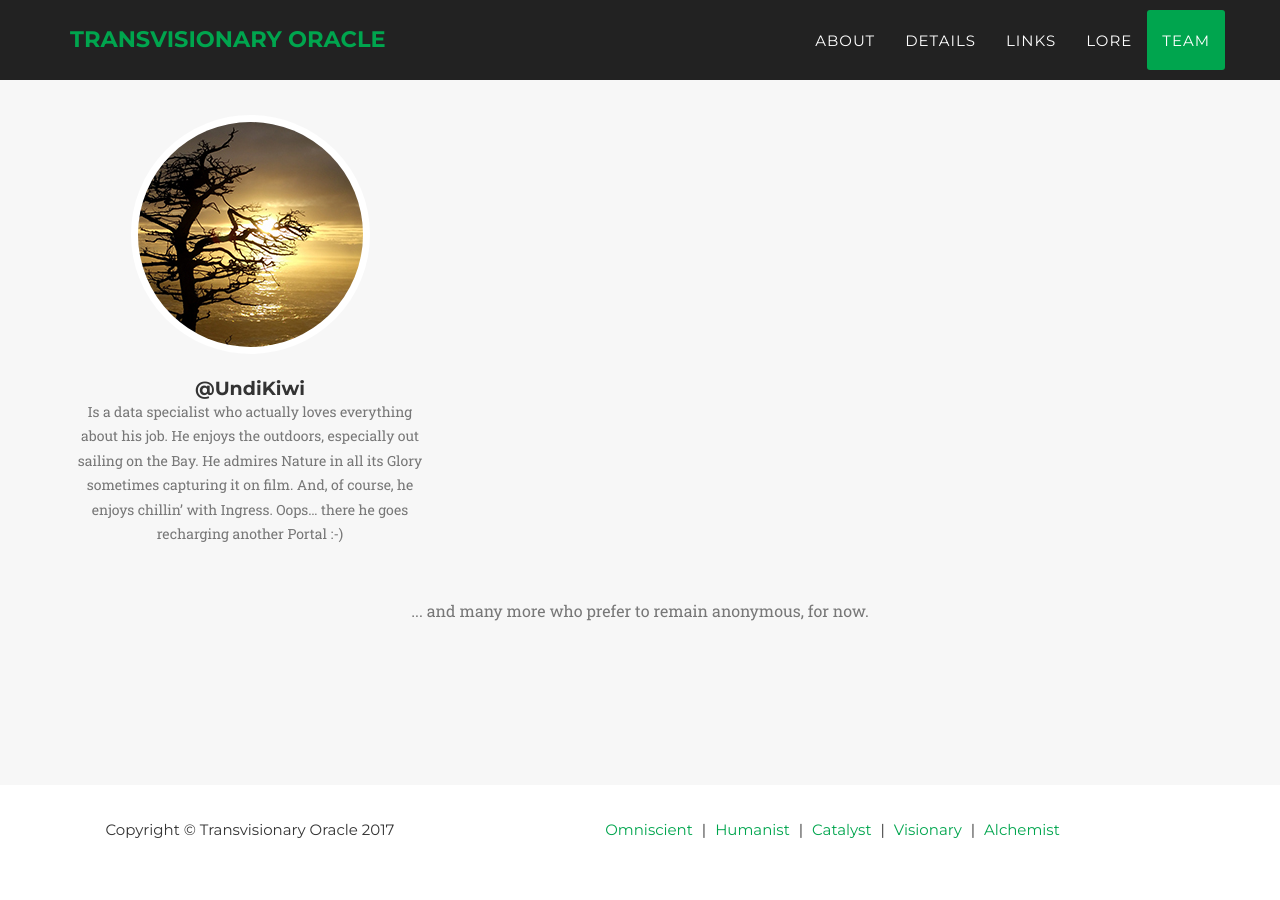
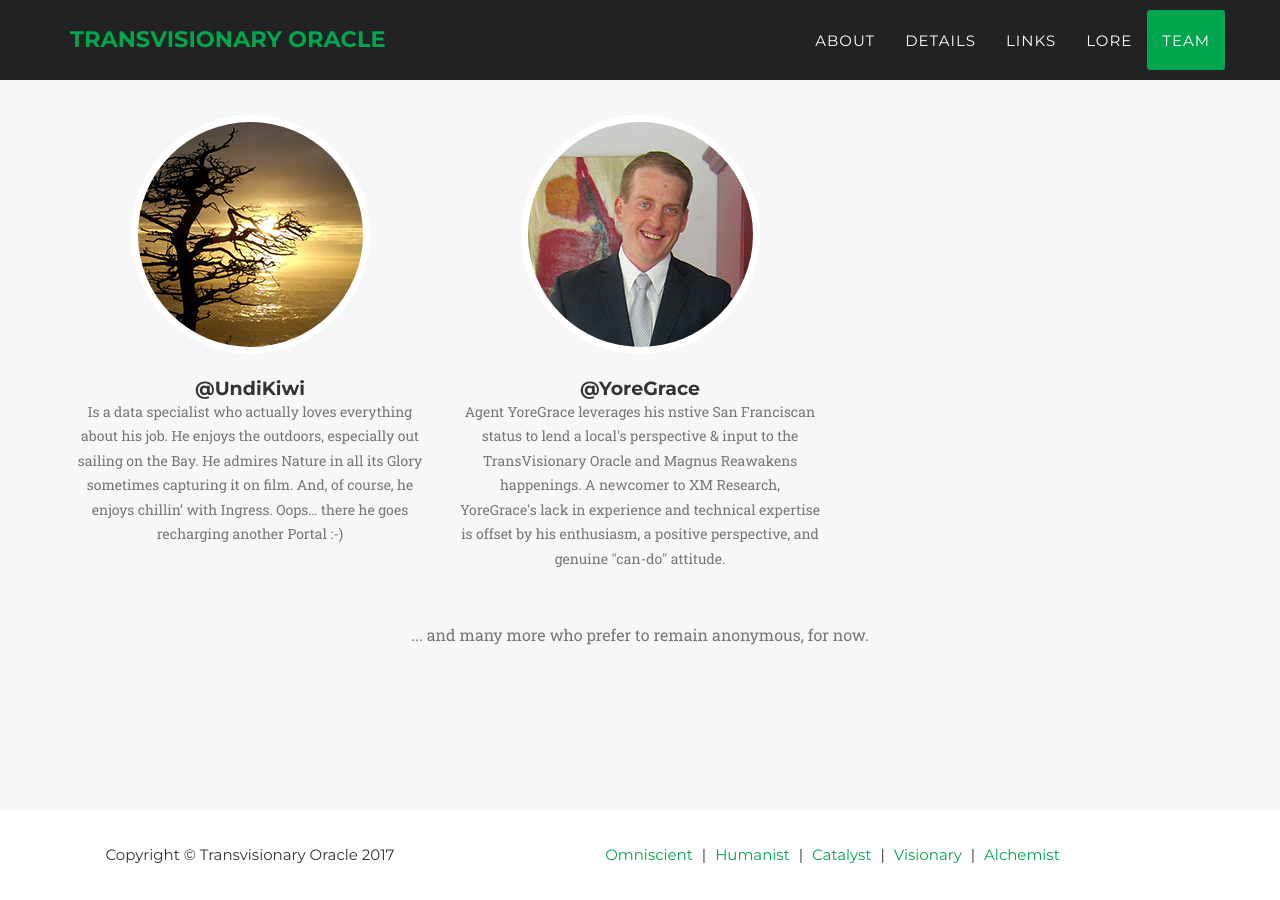
Before and after one commit to winonatong/magnus_reawakens, a Jekyll site: the page built from index.html, in a window 1280 px wide and 900 px high, scrolled down 7050 px. Built offline with Jekyll 4.4.1, drawn with Linux system fonts in a browser that asks for light colours; some web fonts are replaced; before the commit the page ends 7925 px from its top, so only the background shows below that.

Commit message:
add photo and bio for YoreGrace

```diff
--- a/_config.yml
+++ b/_config.yml
@@ -32,11 +32,13 @@ people:
   pic: Jookwarrior
   position: "Jookwarrior is an engineer who loves to tinker, play video games, eat great food, and explore new places. Because this description is actually not terribly descriptive, here are some relatively unknown non-opsec facts: He can play the cello/piano but hasn't done so in years...he can bend his left thumb backwards but not his right...he dislikes beans and taro with a passion...and though he's done the Inca Trail twice and the backside of Half Dome, he's not terribly fond of heights.'"
 
-
 - name: '@UndiKiwi'
   pic: UndiKiwi
   position: Is a data specialist who actually loves everything about his job. He enjoys the outdoors, especially out sailing on the Bay. He admires Nature in all its Glory sometimes capturing it on film. And, of course, he enjoys chillin’ with Ingress. Oops… there he goes recharging another Portal :-)
 
+- name: '@YoreGrace'
+  pic: YoreGrace
+  position: Agent YoreGrace leverages his nstive San Franciscan status to lend a local&#39;s perspective &amp; input to the TransVisionary Oracle and Magnus Reawakens happenings. A newcomer to XM Research, YoreGrace&#39;s lack in experience and technical expertise is offset by his enthusiasm, a positive perspective, and genuine &quot;can-do&quot; attitude.
 
 # Social networks usernames (many more available: google-plus, flickr, dribbble, pinterest, instagram, tumblr, linkedin, etc.)
 social:
```
Also changed, not shown: img/team/YoreGrace.jpg (added).
